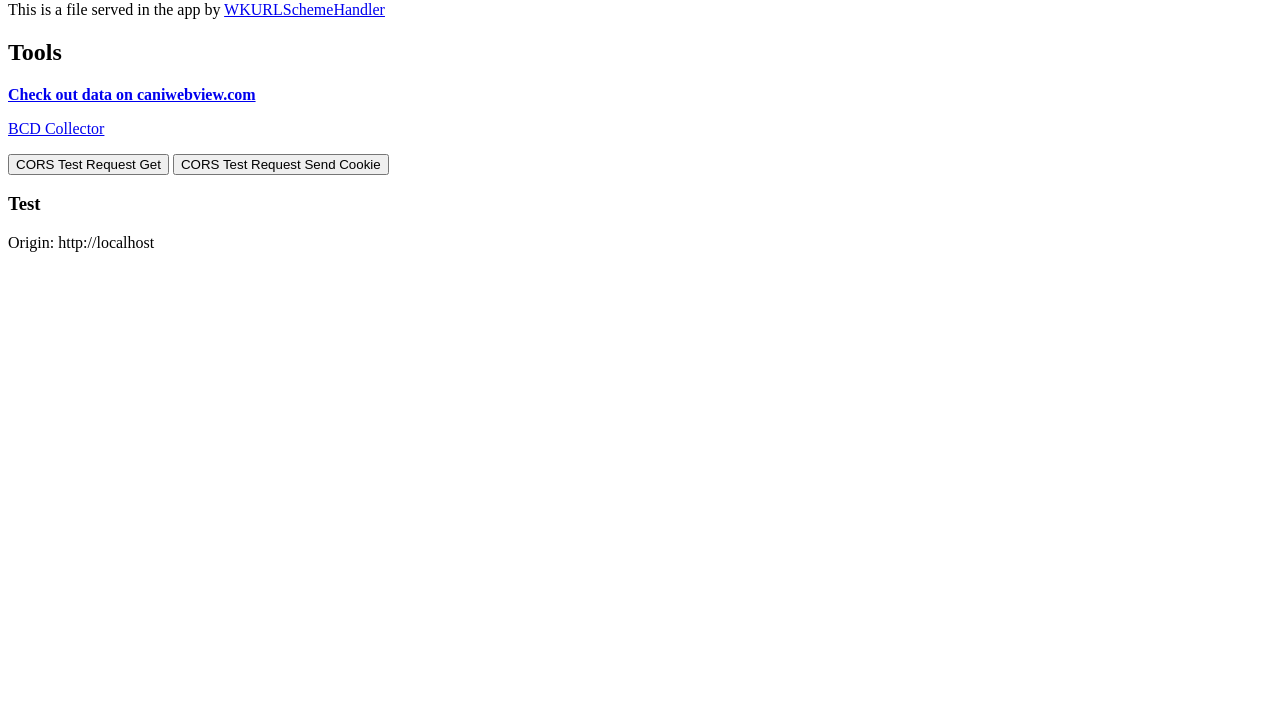
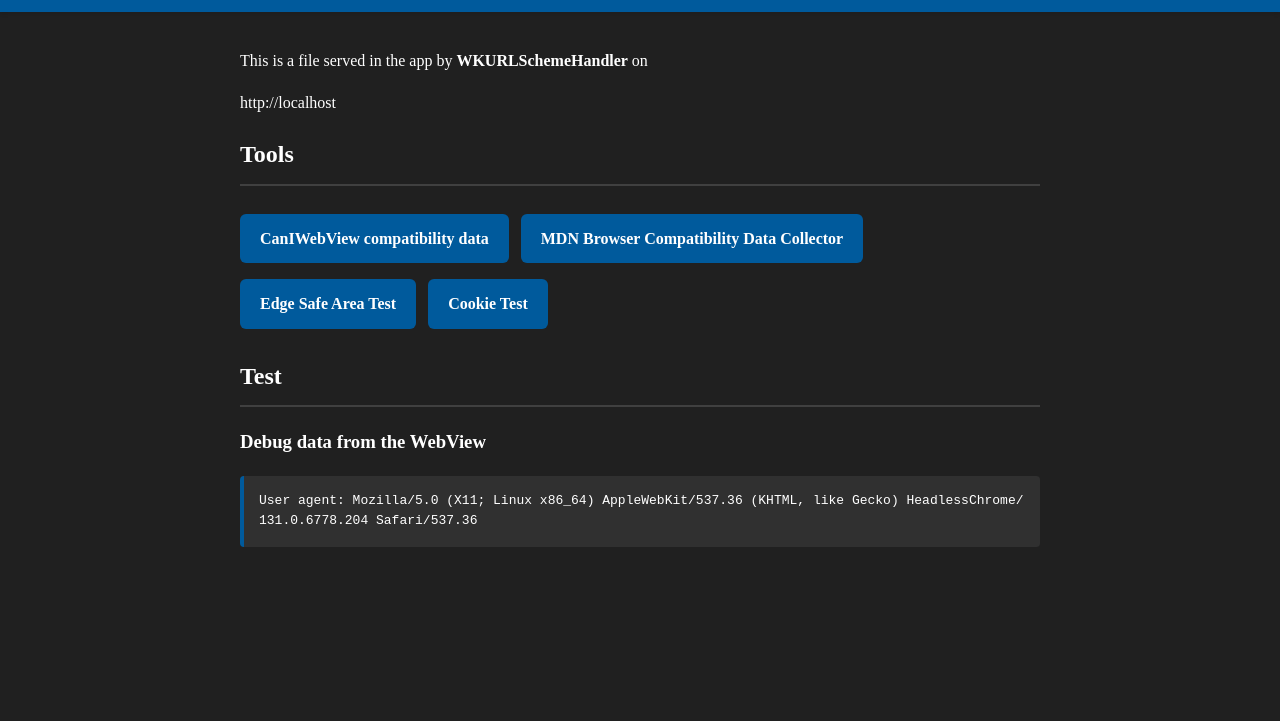
Before and after one commit to WebView-CG/CanIWKWebView, a plain HTML site: page CanIWKWebView/index.html in a window 1280 px wide. Shown: the part 79-800 px from the top of the page. Drawn offline with Linux system fonts and the light colour scheme.

Commit message:
copy local app content from android

```diff
--- a/CanIWKWebView/index.html
+++ b/CanIWKWebView/index.html
@@ -1,89 +1,105 @@
+<!--
+  ~ Copyright (C) 2025 Webview Community Group
+  ~
+  ~ Licensed under the Apache License, Version 2.0 (the "License");
+  ~ you may not use this file except in compliance with the License.
+  ~ You may obtain a copy of the License at
+  ~
+  ~      http://www.apache.org/licenses/LICENSE-2.0
+  ~
+  ~ Unless required by applicable law or agreed to in writing, software
+  ~ distributed under the License is distributed on an "AS IS" BASIS,
+  ~ WITHOUT WARRANTIES OR CONDITIONS OF ANY KIND, either express or implied.
+  ~ See the License for the specific language governing permissions and
+  ~ limitations under the License.
+  -->
+
 <!DOCTYPE html>
-<html>
+<html lang="en">
 <head>
-    <title>CanIWebView</title>
+    <title>CanIWebView Test App</title>
+    <meta name="viewport" content="width=device-width, initial-scale=1.0">
+    <link rel="stylesheet" href="styles.css">
 </head>
 <body>
-    <h1>CanIWebView Test App</h1>
-    <p>This is a file served in the app by
-        <a href="https://developer.apple.com/documentation/webkit/wkurlschemehandler">
-            WKURLSchemeHandler
-        </a>
-    </p>
+    <a href="#main-content" class="skip-link">Skip to main content</a>
 
-    <h2>Tools</h2>
+    <header class="header">
+        <h1>CanIWebView Test App</h1>
+    </header>
 
-    <b>
-        <a href="https://caniwebview.com/app">Check out data on caniwebview.com</a>
-    </b>
+    <main id="main-content" class="container">
+        <section aria-labelledby="about-heading">
+            <h2 id="about-heading" class="sr-only">About</h2>
+            <p>This is a file served in the app by
+                <a href="https://developer.apple.com/documentation/webkit/wkurlschemehandlernope "
+                   target="_blank"
+                   rel="noopener noreferrer"
+                   class="external-link"
+                   aria-describedby="external-link-desc">
+                    WKURLSchemeHandler
+                </a>
+                on
+            </p>
+            <p id="origin"></p>
+            <div id="external-link-desc" class="sr-only">Links open in the same WebView</div>
+        </section>
 
-    <p>
-        <a href="https://mdn-bcd-collector.gooborg.com/">BCD Collector</a>
-    </p>
+        <section aria-labelledby="tools-heading">
+            <h2 id="tools-heading">Tools</h2>
+            <nav aria-label="Testing tools">
+                <a href="https://caniwebview.com/app"
+                   class="tool-button external-link"
+                   target="_blank"
+                   rel="noopener noreferrer"
+                   aria-describedby="external-link-desc">
+                    CanIWebView compatibility data
+                </a>
+                <a href="https://mdn-bcd-collector.gooborg.com/"
+                   class="tool-button external-link"
+                   target="_blank"
+                   rel="noopener noreferrer"
+                   aria-describedby="external-link-desc">
+                    MDN Browser Compatibility Data Collector
+                </a>
+                <a href="edge.html"
+                   class="tool-button"
+                   aria-describedby="internal-link-desc">
+                    Edge Safe Area Test
+                </a>
+                <a href="cookie.html"
+                   class="tool-button"
+                   aria-describedby="internal-link-desc">
+                    Cookie Test
+                </a>
+            </nav>
+            <div id="internal-link-desc" class="sr-only">Links open in the same WebView</div>
+        </section>
 
-    <button onclick="corsTestGet()">
-        CORS Test Request Get
-    </button>
-
-    <button onclick="corsTestGetCookie()">
-        CORS Test Request Send Cookie
-    </button>
-
-    <h3>Test</h3>
-    <div id="testresult"></div>
+        <section aria-labelledby="test-heading">
+            <h2 id="test-heading">Test</h2>
+            <h3 id="debug-heading">Debug data from the WebView</h3>
+            <div id="testresult"
+                 role="status"
+                 aria-live="polite"
+                 aria-labelledby="debug-heading"
+                 aria-describedby="debug-description">
+            </div>
+            <div id="debug-description" class="sr-only">
+                This section displays the user agent string and origin URL of the current WebView
+            </div>
+        </section>
+    </main>
 
     <script type="text/javascript">
-        // Set origin on result div on load
+        // Set debug data on result div on load
         document.addEventListener('DOMContentLoaded', function() {
             const result = document.getElementById('testresult');
-            result.innerText = "Origin: " + window.location.origin;
+            const originElement = document.getElementById('origin');
+            const origin = window.location.origin;
+            const ua = window.navigator.userAgent;
+            result.textContent = `User agent: ${ua}`;
+            originElement.textContent = origin
         });
-
-        function corsTestGet() {
-            fetch('https://caniwebview.merz.workers.dev/?echo-origin',
-                {
-                    method: 'GET',
-                    mode: 'cors',
-                    credentials: 'include',
-                })
-                .then(response => response.text())
-                .then(data => {
-                    console.log(data);
-
-                    const result = document.getElementById('testresult');
-                    result.innerText = data;
-                })
-                .catch(error => {
-                    console.error(error);
-
-                    const result = document.getElementById('testresult');
-                    result.innerText = error;
-                });
-        }
-
-        function corsTestGetCookie() {
-            fetch('https://caniwebview.merz.workers.dev/?echo-origin',
-                {
-                    method: 'GET',
-                    mode: 'cors',
-                    credentials: 'include',
-                    headers: {
-                        'Cookie': 'test=android'
-                    }
-                })
-                .then(response => response.text())
-                .then(data => {
-                    console.log(data);
-
-                    const result = document.getElementById('testresult');
-                    result.innerText = data;
-                })
-                .catch(error => {
-                    console.error(error);
-
-                    const result = document.getElementById('testresult');
-                    result.innerText = error;
-                });
-        }
     </script>
 </body>
--- /dev/null
+++ b/CanIWKWebView/styles.css
@@ -0,0 +1,119 @@
+/*
+ * Copyright (C) 2025 Webview Community Group
+ *
+ * Licensed under the Apache License, Version 2.0 (the "License");
+ * you may not use this file except in compliance with the License.
+ * You may obtain a copy of the License at
+ *
+ *      http://www.apache.org/licenses/LICENSE-2.0
+ *
+ * Unless required by applicable law or agreed to in writing, software
+ * distributed under the License is distributed on an "AS IS" BASIS,
+ * WITHOUT WARRANTIES OR CONDITIONS OF ANY KIND, either express or implied.
+ * See the License for the specific language governing permissions and
+ * limitations under the License.
+ */
+
+body {
+    margin: 0;
+    padding: 0;
+    padding-bottom: 100px;
+    line-height: 1.6;
+    color: white;
+    background-color: #202020;
+}
+
+.header {
+    background-color: #005a9c;
+    color: white;
+    padding: 20px;
+    text-align: center;
+    box-shadow: 0 2px 4px rgba(0,0,0,0.1);
+}
+
+.header h1 {
+    margin: 0;
+    font-size: 2em;
+    font-weight: 300;
+}
+
+.container {
+    max-width: 800px;
+    margin: 0 auto;
+    padding: 20px;
+}
+
+h2 {
+    border-bottom: 2px solid #404040;
+    padding-bottom: 10px;
+}
+
+a {
+    color: white;
+    text-decoration: none;
+    font-weight: bold;
+}
+
+a:hover {
+    text-decoration: underline;
+}
+
+.tool-button {
+    display: inline-block;
+    background-color: #005a9c;
+    color: white;
+    padding: 12px 20px;
+    border-radius: 6px;
+    margin: 8px 8px 8px 0;
+    transition: background-color 0.2s ease;
+    border: none;
+    cursor: pointer;
+}
+
+.tool-button:hover {
+    background-color: #004080;
+    text-decoration: none;
+}
+
+#testresult {
+    background-color: #303030;
+    padding: 15px;
+    border-radius: 4px;
+    border-left: 4px solid #005a9c;
+    margin-top: 10px;
+    font-family: monospace;
+    word-break: break-all;
+    color: white;
+}
+
+.skip-link {
+    position: absolute;
+    top: -40px;
+    left: 6px;
+    background: #000;
+    color: #fff;
+    padding: 8px;
+    text-decoration: none;
+    z-index: 1000;
+}
+
+.skip-link:focus {
+    top: 6px;
+}
+
+.external-link::after {
+    font-size: 0.8em;
+    color: #666;
+}
+
+.sr-only {
+    position: absolute;
+    width: 1px;
+    height: 1px;
+    padding: 0;
+    margin: -1px;
+    overflow: hidden;
+    clip: rect(0, 0, 0, 0);
+    white-space: nowrap;
+    border: 0;
+}
```
Also changed, not shown: CanIWKWebView/cookie.html (added, +102 -0 lines), CanIWKWebView/edge.html (added, +100 -0 lines).
